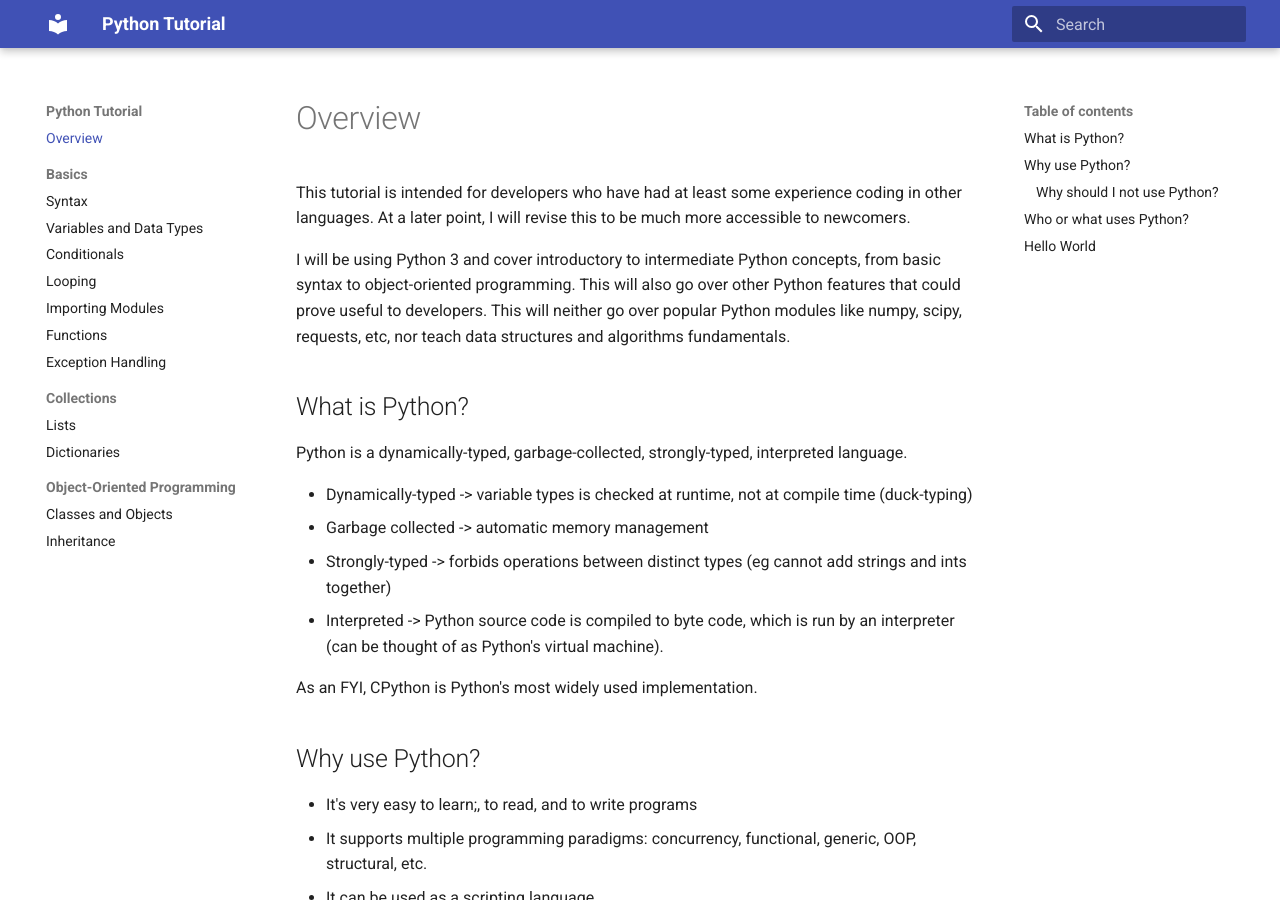
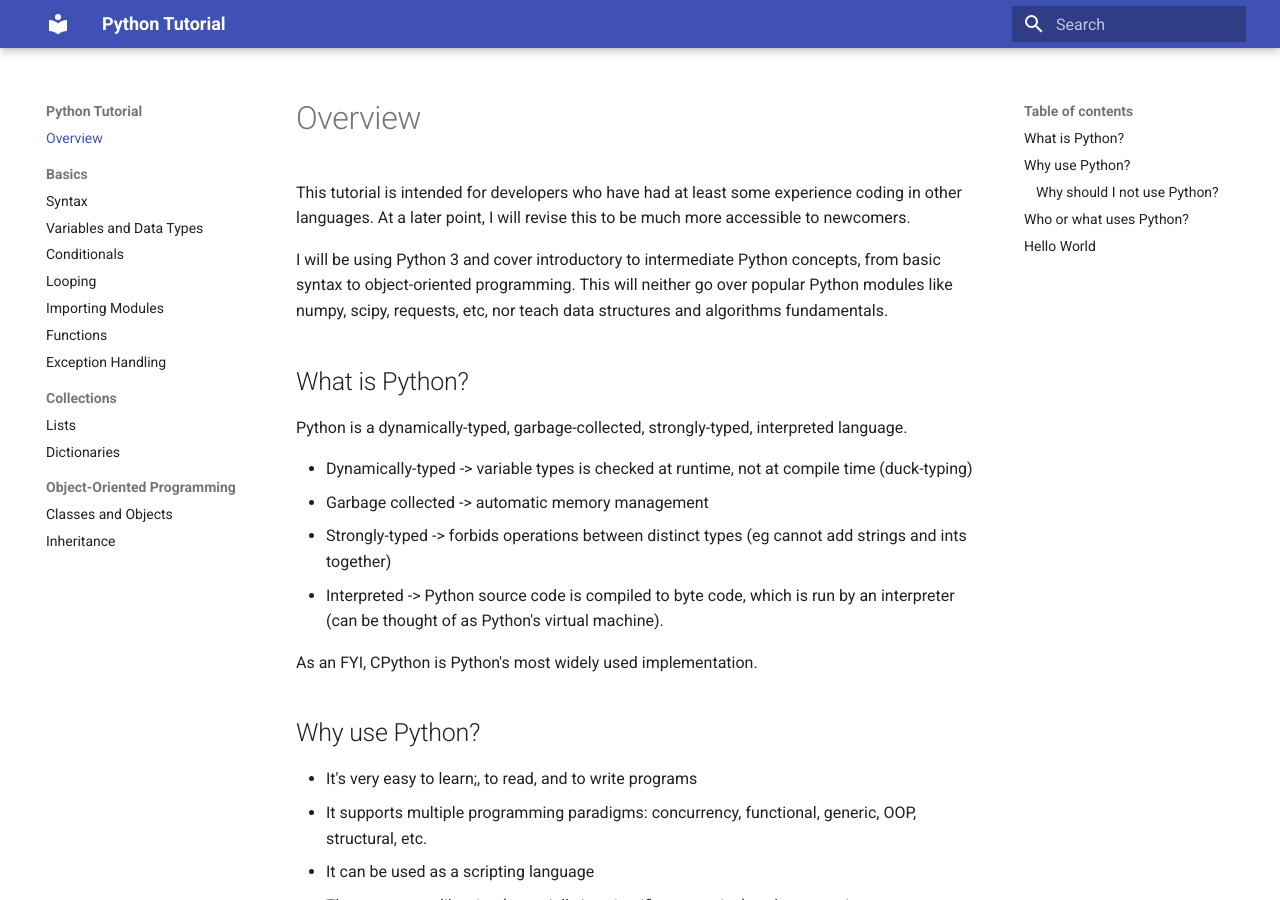
Before and after one commit to justinjoco/python-tutorial, an MkDocs documentation site: the page built from docs/index.md, in a window 1280 px wide and 900 px high. Built offline with MkDocs 1.6.1 and Material for MkDocs 9.7.7, drawn with Linux system fonts in a browser that asks for light colours.

Commit message:
removed discussion of utilities

```diff
--- a/docs/index.md
+++ b/docs/index.md
@@ -1,6 +1,6 @@
 This tutorial is intended for developers who have had at least some experience coding in other languages. At a later point, I will revise this to be much more accessible to newcomers.
 
-I will be using Python 3 and cover introductory to intermediate Python concepts, from basic syntax to object-oriented programming. This will also go over other Python features that could prove useful to developers. This will neither go over popular Python modules like numpy, scipy, requests, etc, nor teach data structures and algorithms fundamentals.
+I will be using Python 3 and cover introductory to intermediate Python concepts, from basic syntax to object-oriented programming. This will neither go over popular Python modules like numpy, scipy, requests, etc, nor teach data structures and algorithms fundamentals.
 
 ## What is Python?
 
```
